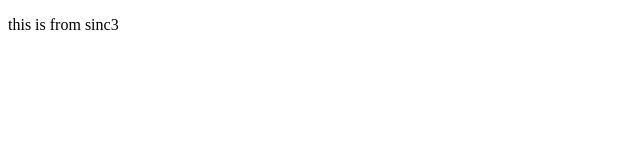
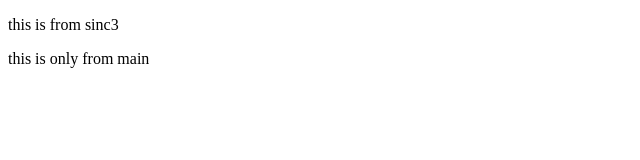
Before and after one commit to SindhuGunda2004/ISC, a plain HTML site: page index1.html in a window 1280 px wide. Shown: the whole page, without its empty margins (0-640 px from the left). Drawn offline with Linux system fonts and the light colour scheme.

Commit message:
line from main

```diff
--- a/index1.html
+++ b/index1.html
@@ -2,5 +2,6 @@
 <html>
     <body>
         <p>this is from sinc3</p>
+        <p>this is only from main</p>
     </body>
 </html>
```
